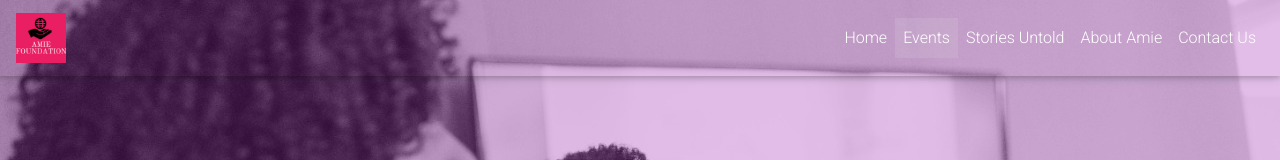
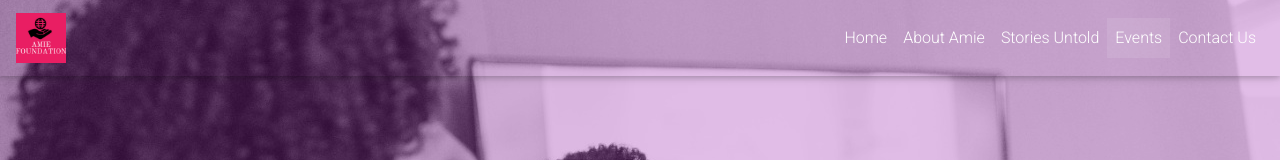
Before and after one commit to Diana-nyamai/CharityFundWebsite, a React (Create React App) app: page /EventPage in a window 1280 px wide. Shown: the top 160 px of the page. Built offline with nearby package versions, Linux system fonts and the light colour scheme.

Commit message:
eventpage update

```diff
--- a/src/Pages/eventpage/EventPage.js
+++ b/src/Pages/eventpage/EventPage.js
@@ -36,14 +36,14 @@ class EventPage extends React.Component {
                   <MDBNavItem>
                     <Nav.Link href="/">Home</Nav.Link>
                   </MDBNavItem>
+                   <MDBNavItem>
+                    <Nav.Link href="/AboutPage">About Amie</Nav.Link>
+                  </MDBNavItem>
+                   <MDBNavItem>
+                  <Nav.Link href="/StoriesUntold">Stories Untold</Nav.Link>
+                </MDBNavItem>
                   <MDBNavItem active>
                     <Nav.Link href="/EventPage">Events</Nav.Link>
-                  </MDBNavItem>
-                  <MDBNavItem>
-                  <Nav.Link href="/StoriesUntold">Stories Untold</Nav.Link>
-                </MDBNavItem>
-                  <MDBNavItem>
-                    <Nav.Link href="/AboutPage">About Amie</Nav.Link>
                   </MDBNavItem>
                   <MDBNavItem>
                     <Nav.Link href="/ContactPage">Contact Us</Nav.Link>
```
Also changed, not shown: 1 other file (tests, documents, lock files or other folders).
